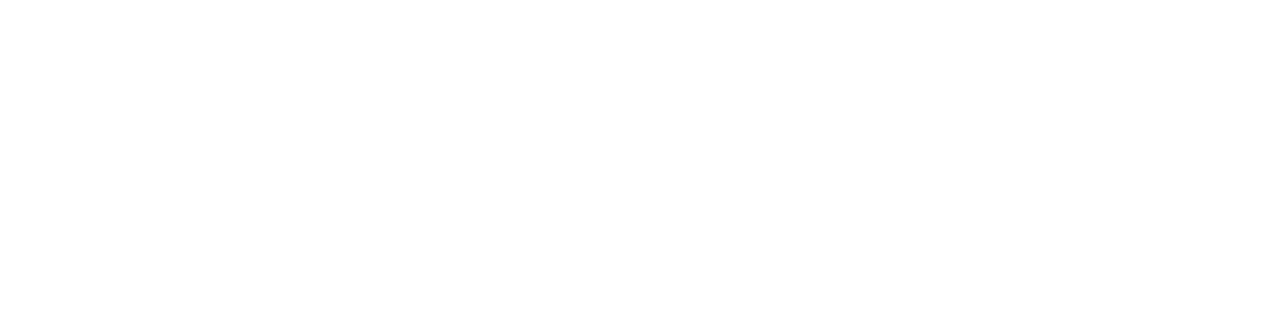
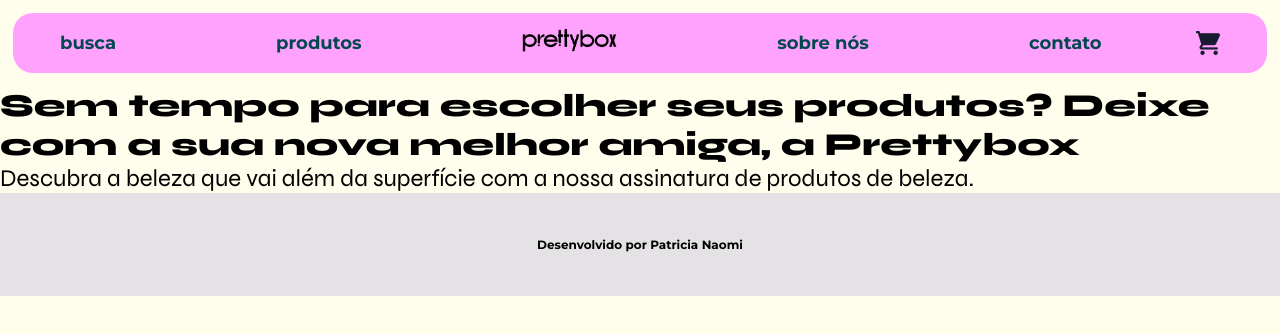
Before and after one commit to patinaomi/Prettybox, a plain HTML site: page index.html in a window 1280 px wide. Drawn offline with Linux system fonts and the light colour scheme.

Commit message:
formatação da página index

```diff
--- a/index.html
+++ b/index.html
@@ -8,6 +8,22 @@
     <title>Pretty Box</title>
 </head>
 <body>
+    <header class="cabecalho">
+        <nav class="cabecalho-menu">
+            <a class="cabecalho-menu-link" href="">busca</a></li>
+            <a class="cabecalho-menu-link" href="">produtos</a></li>
+            <a href=""><img class="cabecalho-logo" src="./assets/images/logoprettybox.png" alt="logo prettybox"></a>
+            <a class="cabecalho-menu-link" href="index.html">sobre nós</a></li>
+            <a class="cabecalho-menu-link" href="">contato</a></li>
+        </nav>
+        <img class="cabecalho-img-carrinho" src="./assets/images/carrinho-de-compras.png" alt="">
 
+    </header>
+    <h1 class="titulo">Sem tempo para escolher seus produtos? Deixe com a sua nova melhor amiga, a Prettybox</h1>
+    <p>Descubra a beleza que vai além da superfície com a nossa assinatura de produtos de beleza.</p>
+
+    <footer class="rodape">
+        Desenvolvido por Patricia Naomi
+    </footer>
 </body>
 </html>
--- a/style/style.css
+++ b/style/style.css
@@ -1,5 +1,82 @@
+@import url('https://fonts.googleapis.com/css2?family=Montserrat:wght@700;800&family=Syne:wght@400;500;600;700;800&display=swap');
 * {
     margin: 0;
     padding: 0;
     box-sizing: border-box;
 }
+
+:root {
+    --cor-primaria: #C4F125;
+    --cor-secundaria: #FFA2FD;
+    --cor-terciaria: #03484F;
+    --cor-de-fundo: #FFFEEC;
+
+    --fonte-principal: 'Syne', sans-serif;
+    --fonte-texto: 'Montserrat', sans-serif;
+}
+
+body {
+    background-color: var(--cor-de-fundo);
+
+}
+
+.cabecalho {
+    margin: 1%;
+    background-color: var(--cor-secundaria);
+    border-radius: 20px;
+    display: flex;
+    flex-direction: row;
+    align-items: center;
+    justify-content: space-around;
+    padding: 1em 0;
+}
+
+.cabecalho-logo {
+    height: 24px;
+}
+
+.cabecalho-img-carrinho {
+    float: right;
+}
+.cabecalho-menu {
+    gap: 10em;
+    list-style: none;
+    align-items: center;
+    justify-content: center;
+    display: flex;
+}
+
+.cabecalho-menu-link {
+    font-weight: 700;
+    color: var(--cor-terciaria);
+    text-decoration: none;
+    font-family: var(--fonte-texto);
+    font-size: 18px;
+}
+
+.cabecalho-menu-link:hover {
+    color: var(--cor-de-fundo);
+    transition: 0.3s;
+
+}
+
+
+.titulo {
+    font-weight: 800;
+    font-family: 'Syne', sans-serif;
+
+}
+
+p {
+    font-family: 'Syne', sans-serif;
+    font-weight: 400;
+    font-size: 24px;
+}
+
+.rodape {
+    background-color: #e4e2e4;
+    padding: 44px;
+    text-align: center;
+    font-family: var(--fonte-texto);
+    font-size: 12px;
+}
```
Also changed, not shown: assets/images/carrinho-de-compras.png (added), assets/images/logo-prettybox-05.png (added), assets/images/logo-prettybox.png (added), assets/images/logoprettybox.png (added).
